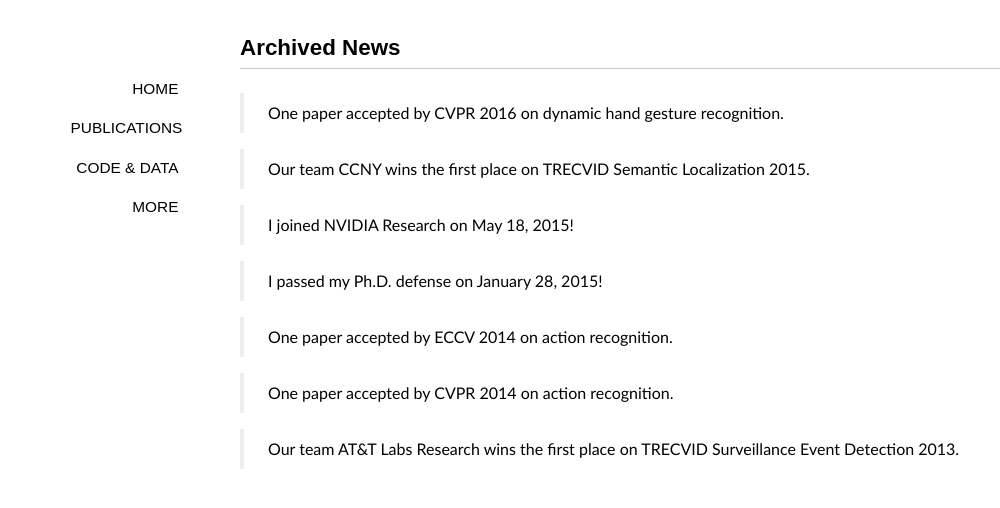
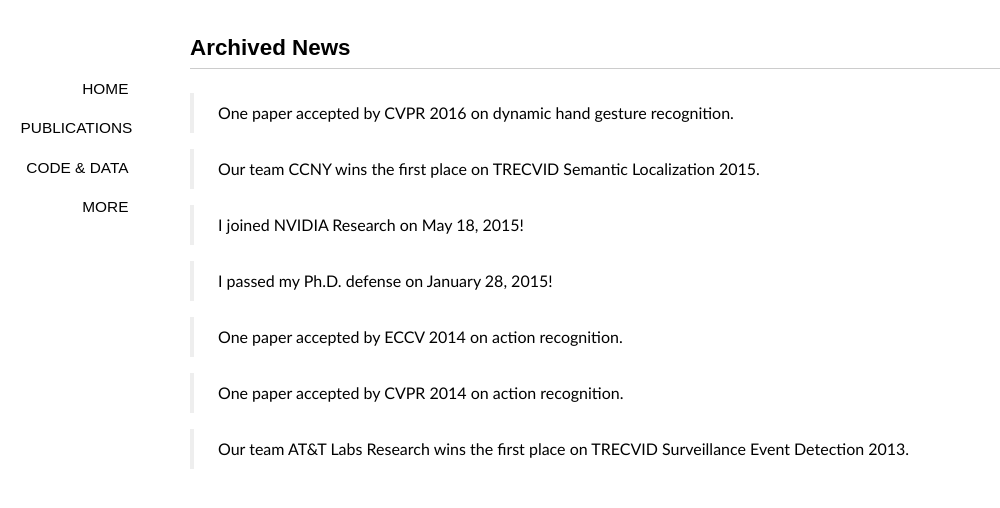
Before and after one commit to xiaodongyang/xiaodongyang.github.io, a Jekyll site: the page built from news.md, in a window 1280 px wide. Shown: the top 508 px of the page, without its empty margins (0-1000 px from the left). Built offline with Jekyll 4.4.1, drawn with Linux system fonts in a browser that asks for light colours; some web fonts are replaced.

Commit message:
Update style.css

```diff
--- a/media/css/style.css
+++ b/media/css/style.css
@@ -25,7 +25,7 @@
 blockquote{display:block;text-align:justify;border-left:4px solid #eeeeee;}
 blockquote{margin:1em 0em;padding-left:1.5em;}
 blockquote p{margin:0;padding:.5em 0;}
-#container{width:800px;margin:2em auto;display:block;padding:0 2em;}
+#container{width:900px;margin:2em auto;display:block;padding:0 2em;}
 .content{font-size:16px;line-height:24px;}
 .content h1{padding:.5em 0;}
 .content img{max-width:600px;display:block;margin:4px auto;-webkit-box-shadow:#999 1px 1px 4px;-moz-box-shadow:#999 1px 1px 4px;box-shadow:#999 1px 1px 4px;}
```
